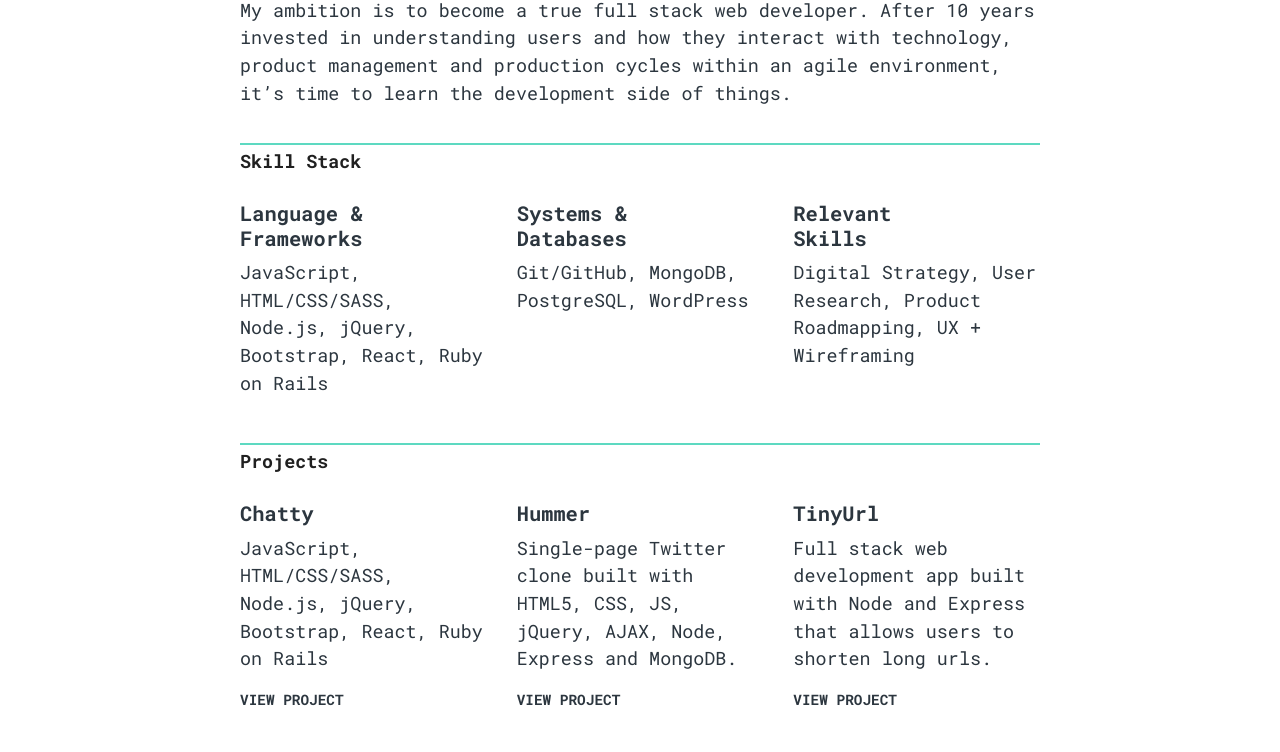
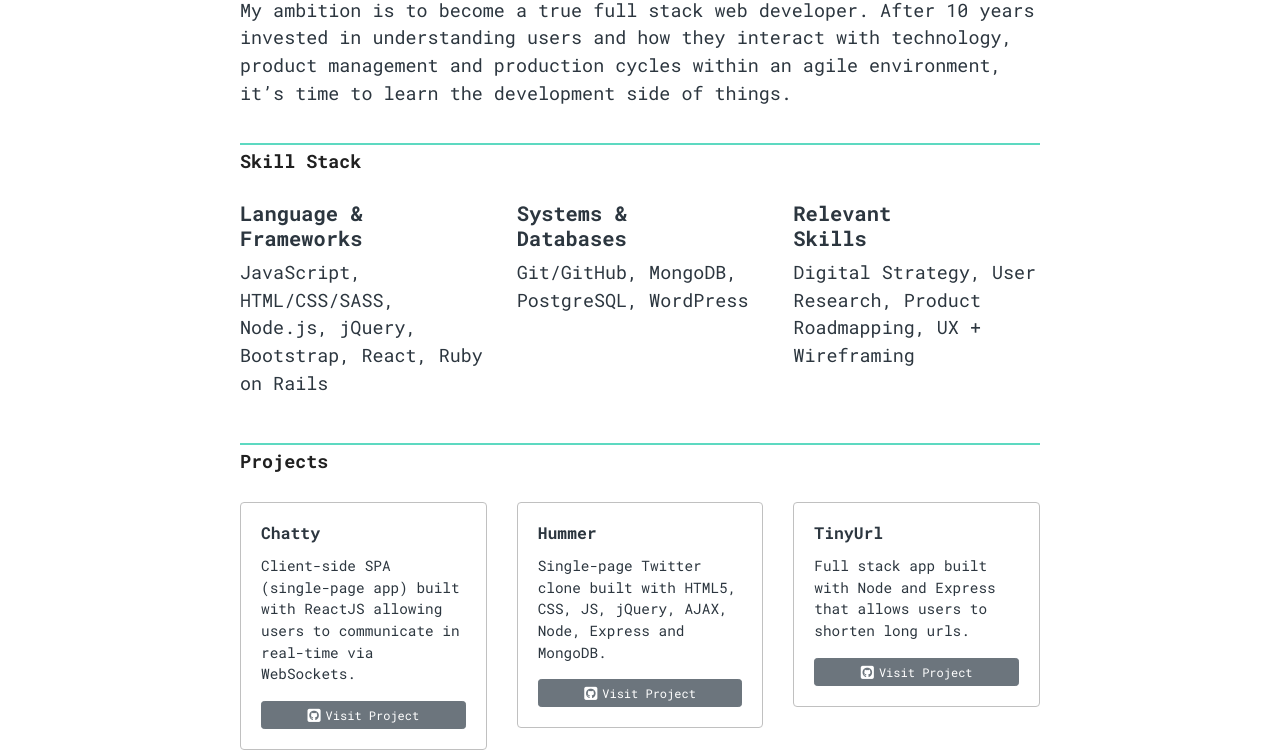
Before and after one commit to sdsog/sdsog.github.io, a plain HTML site: page index.html in a window 1280 px wide. Shown: the part 212-964 px from the top of the page. Drawn offline with nearby package versions, Linux system fonts and the light colour scheme.

Commit message:
adds card-base projects

```diff
--- a/index.html
+++ b/index.html
@@ -231,41 +231,58 @@
           <div class="row skill-row">
             <!-- ********************************************** -->
             <div class="col-sm skill-box">
-              <h3 class="skills-title">Chatty</h3>
-              <p class="skills-description"
-                >JavaScript, HTML/CSS/SASS, Node.js, jQuery, Bootstrap, React,
-                Ruby on Rails</p
-              ><p class="view-project"
-                ><a href="https://github.com/sdsog/chatty-app" target="_blank"
-                  >VIEW PROJECT</a
-                ></p
-              >
+              <div class="card">
+                <div class="card-body">
+                  <h5 class="card-title project-title">Chatty</h5>
+                  <p class="card-text project-desc"
+                    >Client-side SPA (single-page app) built with ReactJS
+                    allowing users to communicate in real-time via
+                    WebSockets.</p
+                  >
+                  <a
+                    href="#"
+                    class="btn btn-secondary btn-sm btn-block project-button"
+                    ><i class="fab fa-github-square fa-lg icons"></i>Visit
+                    Project</a
+                  >
+                </div>
+              </div>
             </div>
             <!-- ********************************************** -->
             <div class="col-sm skill-box">
-              <h3 class="skills-title">Hummer</h3>
-              <p class="skills-description"
-                >Single-page Twitter clone built with HTML5, CSS, JS, jQuery,
-                AJAX, Node, Express and MongoDB.</p
-              ><p class="view-project"
-                ><a href="https://github.com/sdsog/tweeter" target="_blank"
-                  >VIEW PROJECT</a
-                ></p
-              >
+              <div class="card">
+                <div class="card-body">
+                  <h5 class="card-title project-title">Hummer</h5>
+                  <p class="card-text project-desc"
+                    >Single-page Twitter clone built with HTML5, CSS, JS,
+                    jQuery, AJAX, Node, Express and MongoDB.</p
+                  >
+                  <a
+                    href="#"
+                    class="btn btn-secondary btn-sm btn-block project-button"
+                    ><i class="fab fa-github-square fa-lg icons"></i>Visit
+                    Project</a
+                  >
+                </div>
+              </div>
             </div>
             <!-- ********************************************** -->
             <div class="col-sm skill-box">
-              <h3 class="skills-title">TinyUrl</h3>
-              <p class="skills-description"
-                >Full stack web development app built with Node and Express that
-                allows users to shorten long urls.</p
-              ><p class="view-project"
-                ><a
-                  href="https://github.com/sdsog/url-shortener"
-                  target="_blank"
-                  >VIEW PROJECT</a
-                ></p
-              >
+              <div class="card">
+                <div class="card-body">
+                  <h5 class="card-title project-title">TinyUrl</h5>
+                  <p class="card-text project-desc"
+                    >Full stack app built with Node and Express that allows
+                    users to shorten long urls.
+                  </p>
+                  <a
+                    href="#"
+                    class="btn btn-secondary btn-sm btn-block project-button"
+                    ><i class="fab fa-github-square fa-lg icons"></i>Visit
+                    Project</a
+                  >
+                </div>
+              </div>
             </div>
             <!-- ********************************************** -->
           </div>
@@ -421,7 +438,7 @@
           <div class="row experience-rows">
             <div class="col-sm-8">
               <h3 class="experience-title">Web Development Bootcamp</h3>
-              <p class="experience-dates">May 2018 - Present</p>
+              <p class="experience-dates">May 2019 - Present</p>
             </div>
             <div class="col-sm-4 location-row">
               <h5 class="experience-location">Lighthouse Labs</h5>
--- a/styles/styles.css
+++ b/styles/styles.css
@@ -180,11 +180,32 @@ h2.section-header {
 }
 
 #projects {
-  margin-bottom: 10px;
+  margin-bottom: 20px;
 }
 
 #projects .skill-box {
   position: relative;
+}
+
+#projects .card {
+  border-color: #c0c0c0;
+}
+
+#projects .project-title {
+  font-size: calc(10px + 0.5vw);
+}
+
+#projects .project-desc {
+  font-size: calc(8px + 0.5vw);
+}
+
+#projects .project-button {
+  font-family: "Roboto Mono", sans-serif;
+  font-size: 12px;
+}
+
+#projects .icons {
+  padding-right: 5px;
 }
 
 #projects h2 {
@@ -319,6 +340,15 @@ h2.section-header {
   #projects h2 {
     margin-bottom: 10px;
   }
+  #projects .card {
+    border: none;
+  }
+  #projects .project-title {
+    font-size: calc(16px + 0.5vw);
+  }
+  #projects .project-desc {
+    font-size: calc(12px + 0.5vw);
+  }
   #skills h2 {
     margin-bottom: 10px;
   }
```
